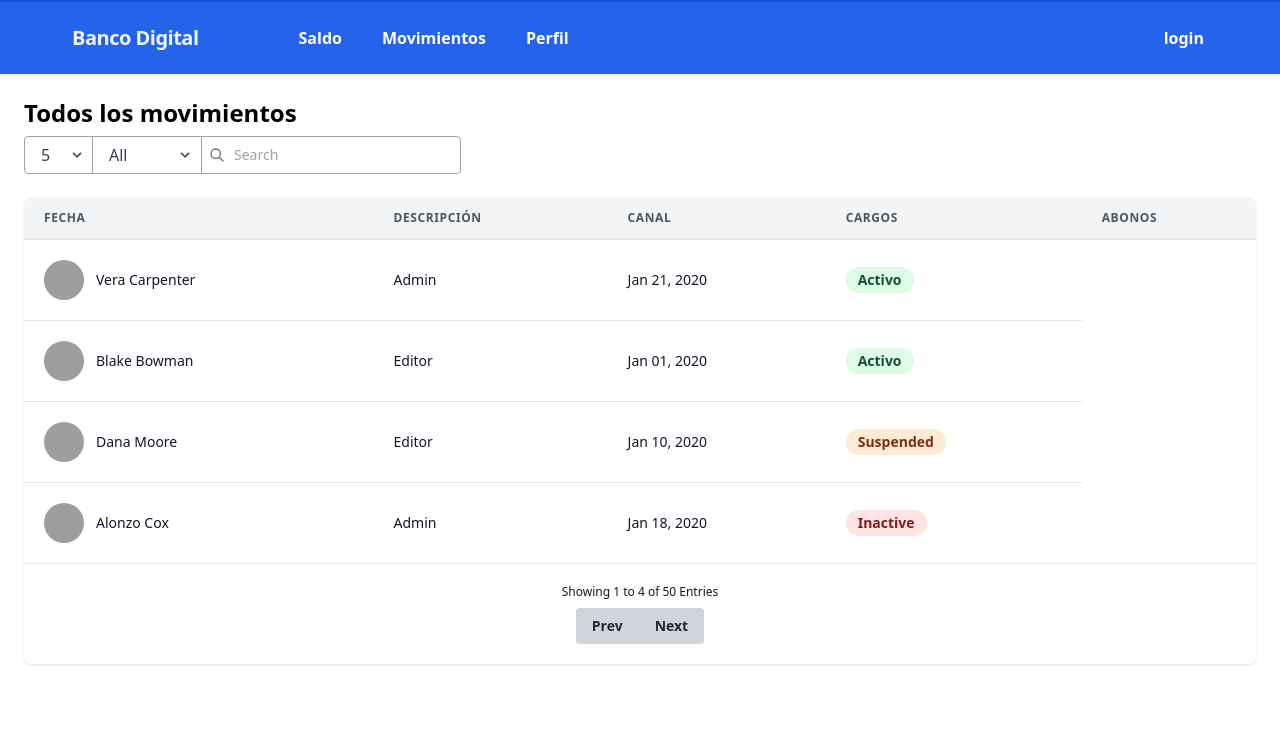
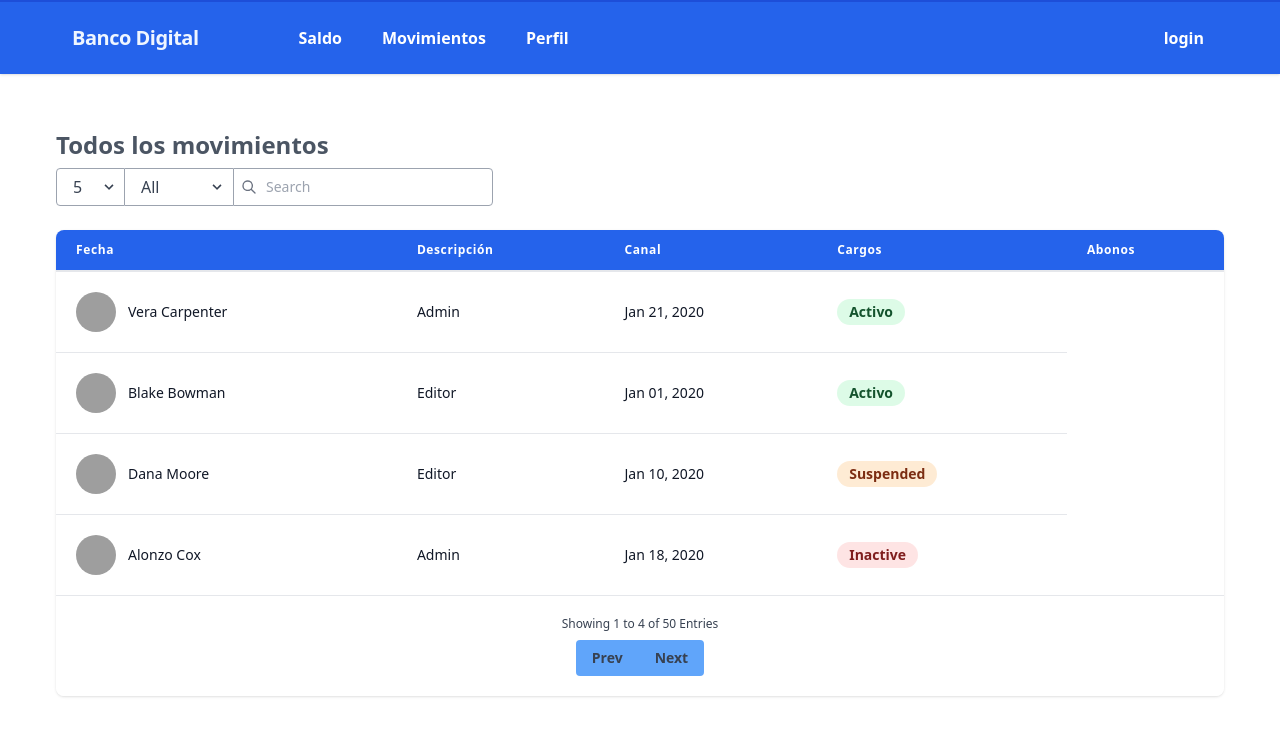
Before and after one commit to JuanMG22/Banco-Digital-Client, a React (Vite) app: page /movimientos in a window 1280 px wide. Shown: the top 736 px of the page. Built offline with nearby package versions, Linux system fonts and the light colour scheme; grey boxes are pictures that could not be loaded.

Commit message:
tabla ok

```diff
--- a/src/pages/Movements.jsx
+++ b/src/pages/Movements.jsx
@@ -3,16 +3,16 @@ import React from 'react'
 export const Movements = () => {
   return (
     <section className='antialiased font-sans my-6 mx-6'>
-      <div classNameName='container mx-auto px-4 sm:px-8'>
-          <div classNameName='py-8'>
+      <div className='container mx-auto px-4 sm:px-8'>
+        <div className='py-8'>
           <div>
-                  <h2 className='text-2xl font-semibold leading-tight'>Todos los movimientos</h2>
+            <h2 className='text-2xl font-semibold leading-tight text-gray-600'>Todos los movimientos</h2>
           </div>
           <div className='my-2 flex sm:flex-row flex-col'>
             <div className='flex flex-row mb-1 sm:mb-0'>
               <div className='relative'>
                 <select
-                              className='appearance-none h-full rounded-l border block appearance-none w-full bg-white border-gray-400 text-gray-700 py-2 px-4 pr-8 leading-tight focus:outline-none focus:bg-white focus:border-gray-500'
+                  className='h-full rounded-l border block appearance-none w-full bg-white border-gray-400 text-gray-700 py-2 px-4 pr-8 leading-tight focus:outline-none focus:bg-white focus:border-gray-500'
                 >
                   <option>5</option>
                   <option>10</option>
@@ -63,27 +63,27 @@ export const Movements = () => {
                 <thead>
                   <tr>
                     <th
-                                      className='px-5 py-3 border-b-2 border-gray-200 bg-gray-100 text-left text-xs font-semibold text-gray-600 uppercase tracking-wider'
+                      className='px-5 py-3 border-b-2  bg-blue-600 text-left text-xs font-semibold text-white  tracking-wider'
                     >
                       Fecha
                     </th>
                     <th
-                                      className='px-5 py-3 border-b-2 border-gray-200 bg-gray-100 text-left text-xs font-semibold text-gray-600 uppercase tracking-wider'
+                      className='px-5 py-3 border-b-2  bg-blue-600 text-left text-xs font-semibold text-white  tracking-wider'
                     >
                       Descripción
                     </th>
                     <th
-                                      className='px-5 py-3 border-b-2 border-gray-200 bg-gray-100 text-left text-xs font-semibold text-gray-600 uppercase tracking-wider'
+                      className='px-5 py-3 border-b-2  bg-blue-600 text-left text-xs font-semibold text-white  tracking-wider'
                     >
                       Canal
                     </th>
                     <th
-                                      className='px-5 py-3 border-b-2 border-gray-200 bg-gray-100 text-left text-xs font-semibold text-gray-600 uppercase tracking-wider'
+                      className='px-5 py-3 border-b-2  bg-blue-600 text-left text-xs font-semibold text-white  tracking-wider'
                     >
                       Cargos
                     </th>
                     <th
-                                      className='px-5 py-3 border-b-2 border-gray-200 bg-gray-100 text-left text-xs font-semibold text-gray-600 uppercase tracking-wider'
+                      className='px-5 py-3 border-b-2  bg-blue-600 text-left text-xs font-semibold text-white  tracking-wider'
                     >
                       Abonos
                     </th>
@@ -241,17 +241,17 @@ export const Movements = () => {
               <div
                 className='px-5 py-5 bg-white border-t flex flex-col xs:flex-row items-center xs:justify-between          '
               >
-                          <span className='text-xs xs:text-sm text-gray-900'>
+                <span className='text-xs xs:text-sm text-gray-700'>
                   Showing 1 to 4 of 50 Entries
                 </span>
                 <div className='inline-flex mt-2 xs:mt-0'>
                   <button
-                                  className='text-sm bg-gray-300 hover:bg-gray-400 text-gray-800 font-semibold py-2 px-4 rounded-l'
+                    className='text-sm bg-blue-400 hover:bg-blue-600 text-gray-700 font-semibold py-2 px-4 rounded-l'
                   >
                     Prev
                   </button>
                   <button
-                                  className='text-sm bg-gray-300 hover:bg-gray-400 text-gray-800 font-semibold py-2 px-4 rounded-r'
+                    className='text-sm bg-blue-400 hover:bg-blue-600 text-gray-700 font-semibold py-2 px-4 rounded-r'
                   >
                     Next
                   </button>
```
Lines whose indentation alone changed are shown as unchanged.
